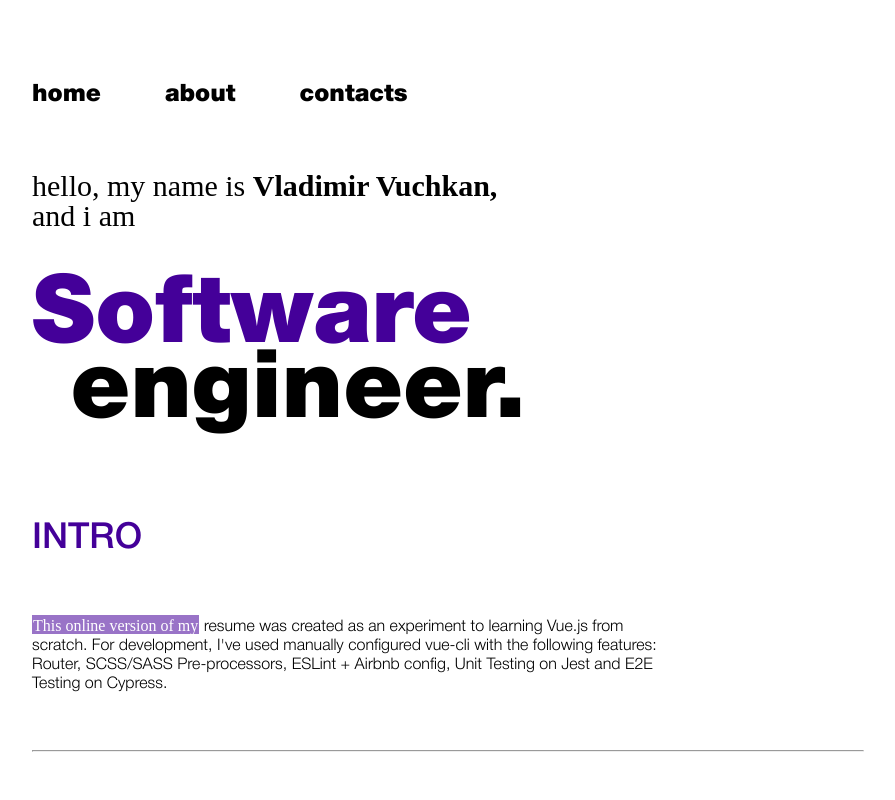
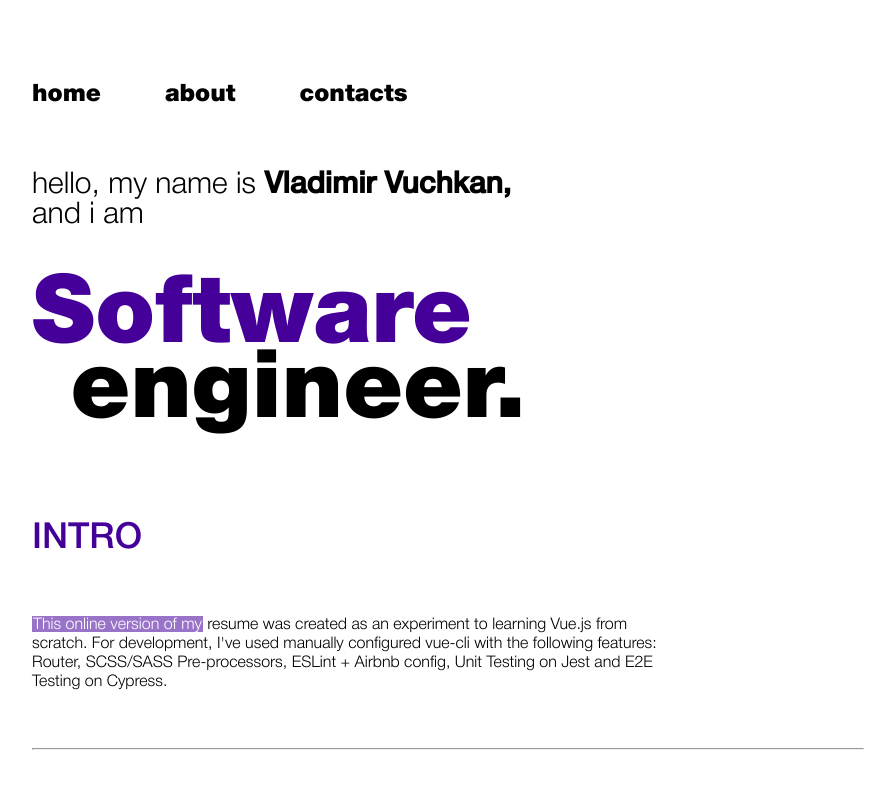
Before and after one commit to 13shutt/vo-one, a React (Create React App) app: page / in a window 1280 px wide. Shown: the top 800 px of the page, without its empty margins (192-1087 px from the left). Built offline with nearby package versions, Linux system fonts and the light colour scheme; the HTML template or start-up script is replaced by a standard one.

Commit message:
font fix

```diff
--- a/src/components/Paragraph.js
+++ b/src/components/Paragraph.js
@@ -1,10 +1,12 @@
 import styled, { css } from "styled-components"
 
 const Paragraph = styled.p`
+  font-family: "HelveticaNeueCyrLight";
   span {
     background: ${props => props.theme.textHighLightBg};
     color: ${props => props.theme.textHighLightColor};
     padding: 2px 1px 0px 1px;
+    font-family: "HelveticaNeueCyrLight";
   }
   ${({ intro }) =>
     intro && css`
--- a/src/components/Title.js
+++ b/src/components/Title.js
@@ -13,8 +13,10 @@ const Title = styled.section`
     h3 {
       margin-bottom: 6vh;
       font-size: 30px;
+      font-family: "HelveticaNeueCyrLight";
       span {
         font-weight: bold;
+        font-family: "HelveticaNeueCyrMedium";
       }
     }
   }
```
Also changed, not shown: src/view/Home/Home.js (+4 -4 lines).
